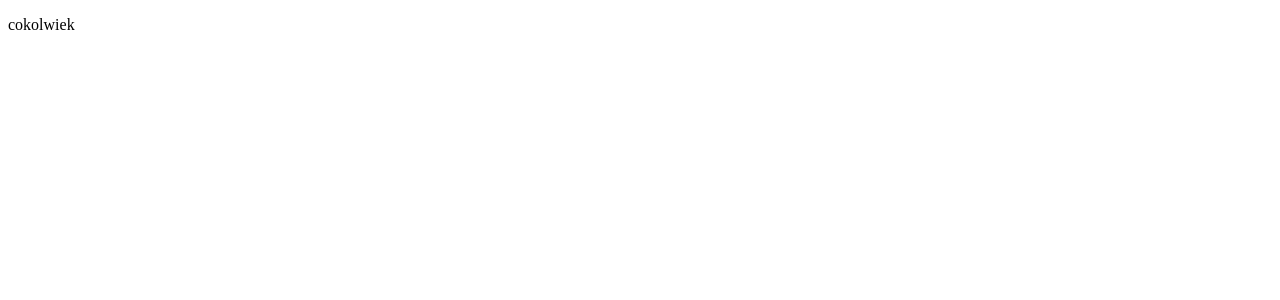
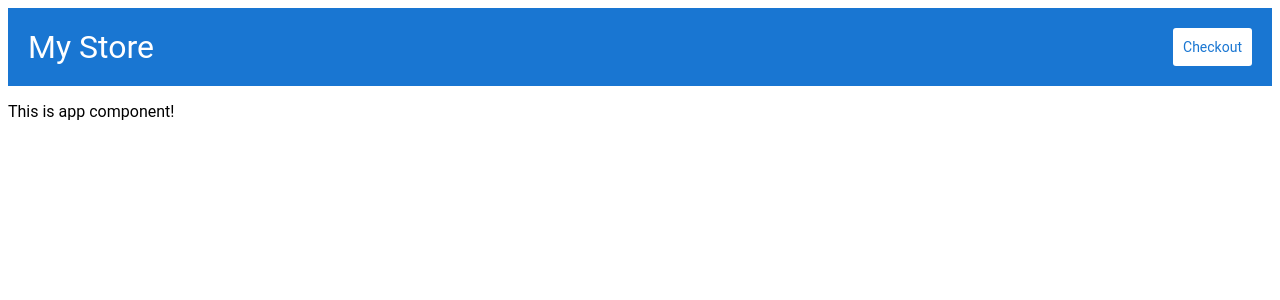
Before and after one commit to Mateusz-Kirmuc/simple-e-commerce-app, an Angular app: page / in a window 1280 px wide. Shown: the top 300 px of the page. Built offline with nearby package versions, Linux system fonts and the light colour scheme.

Commit message:
Create top-bar component

```diff
--- /dev/null
+++ b/src/app/app.component.css
@@ -0,0 +1,3 @@
+* {
+    font-family: 'Roboto', Arial, sans-serif;
+}
--- a/src/app/app.component.html
+++ b/src/app/app.component.html
@@ -1 +1,2 @@
-<p>cokolwiek</p>
+<app-top-bar></app-top-bar>
+<p>This is app component!</p>
--- a/src/app/app.component.ts
+++ b/src/app/app.component.ts
@@ -3,7 +3,7 @@ import { Component } from '@angular/core';
 @Component({
   selector: 'app-root',
   templateUrl: './app.component.html',
-  styleUrls: ['./app.component.sass']
+  styleUrls: ['./app.component.css']
 })
 export class AppComponent {
   title = 'simple-e-commerce-app';
--- /dev/null
+++ b/src/app/top-bar/top-bar.component.css
@@ -0,0 +1,24 @@
+.top-bar {
+    display: flex;
+    background-color: #1976d2;
+    padding: 20px;
+    justify-content: space-between;
+}
+
+.top-bar__logo {
+    font-size: 32px;
+    color: white;
+    text-decoration: none;
+}
+
+.top-bar__cart {
+    text-decoration: none;
+    background-color: white;
+    display: inline-flex;
+    justify-content: center;
+    align-items: center;
+    padding: 10px;
+    border-radius: 3px;
+    color: #1976d2;
+    font-size: 14px;
+}
--- /dev/null
+++ b/src/app/top-bar/top-bar.component.html
@@ -0,0 +1,4 @@
+<div class="top-bar">
+  <a href="#" class="top-bar__logo">My Store</a>
+  <a href="#" class="top-bar__cart">Checkout</a>
+</div>
--- /dev/null
+++ b/src/app/top-bar/top-bar.component.ts
@@ -0,0 +1,15 @@
+import { Component, OnInit } from '@angular/core';
+
+@Component({
+  selector: 'app-top-bar',
+  templateUrl: './top-bar.component.html',
+  styleUrls: ['./top-bar.component.css']
+})
+export class TopBarComponent implements OnInit {
+
+  constructor() { }
+
+  ngOnInit() {
+  }
+
+}
```
Also changed, not shown: src/app/app.module.ts (+15 -8 lines), src/app/app.component.sass (deleted), 1 other file (tests, documents, lock files or other folders).
